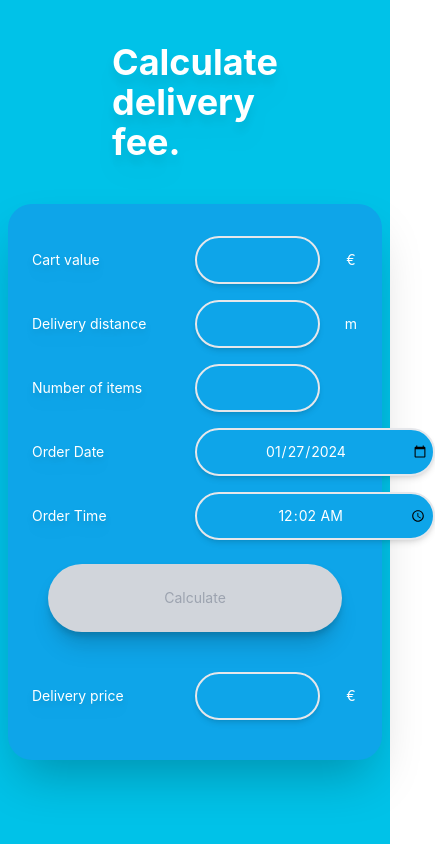
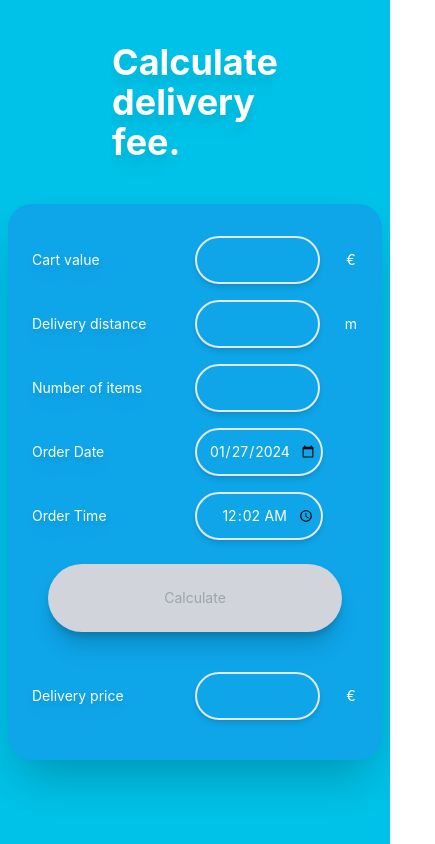
Before and after one commit to patrickkorhonen/Delivery-fee-calculator, a React (Create React App) app in the folder wolt-frontend/: page / in a window 390 px wide. Shown: the whole page, 435 px wide, since content can reach past the window. Built offline with nearby package versions, Linux system fonts and the light colour scheme.

Commit message:
w test 5

```diff
--- a/wolt-frontend/src/components/calculator.tsx
+++ b/wolt-frontend/src/components/calculator.tsx
@@ -110,13 +110,13 @@ const Calculator = () => {
             <label htmlFor="date" className="text-left ml-6 col-span-3 drop-shadow-lg ">
               Order Date
             </label>
-            <input onChange={event => setDate(event.target.value)} className="sm:h-16 h-12 min-w-60 border-2 col-span-2 px-1 rounded-3xl shadow-md text-center bg-sky-500 hover:bg-sky-400 invalid:border-red-700 invalid:text-red-700" type="date" id="date" defaultValue={date} />
+            <input onChange={event => setDate(event.target.value)} className="sm:h-16 h-12 min-w-32 border-2 col-span-2 px-1 rounded-3xl shadow-md text-center bg-sky-500 hover:bg-sky-400 invalid:border-red-700 invalid:text-red-700" type="date" id="date" defaultValue={date} />
       </div>
       <div className="grid grid-cols-6 items-center sm:h-24 h-16">
             <label htmlFor="time" className="text-left ml-6 col-span-3 drop-shadow-lg ">
               Order Time
             </label>
-            <input onChange={event => setTime(event.target.value)} className="sm:h-16 h-12 min-w-60 border-2 col-span-2 px-1 rounded-3xl shadow-md pl-6 text-center bg-sky-500 hover:bg-sky-400 invalid:border-red-700 invalid:text-red-700" type="time" id="time" defaultValue={time} min="00:00" max="24:00"/>
+            <input onChange={event => setTime(event.target.value)} className="sm:h-16 h-12 min-w-32 border-2 col-span-2 px-1 rounded-3xl shadow-md pl-6 text-center bg-sky-500 hover:bg-sky-400 invalid:border-red-700 invalid:text-red-700" type="time" id="time" defaultValue={time} min="00:00" max="24:00"/>
       </div>
       {cartValue > 0 && deliveryDistance > 0 && itemAmount > 0 && date ? (
         <div className="flex justify-center mt-4 mb-4">
```
